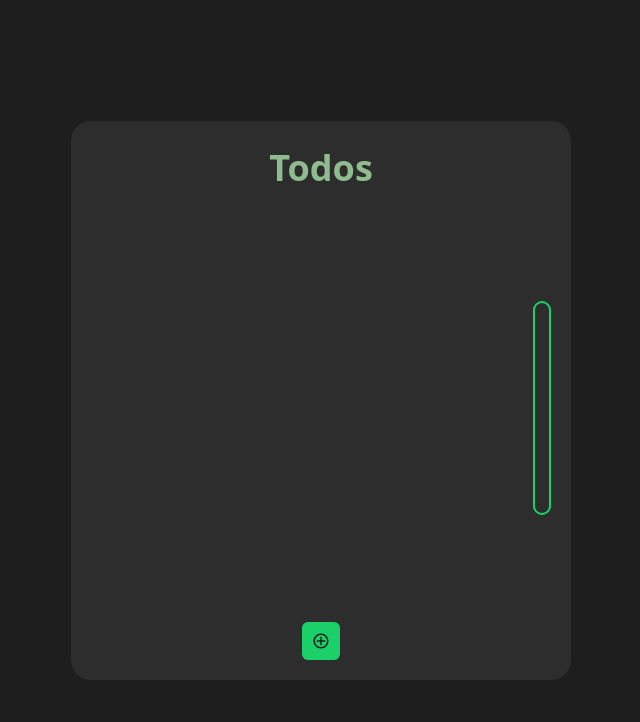
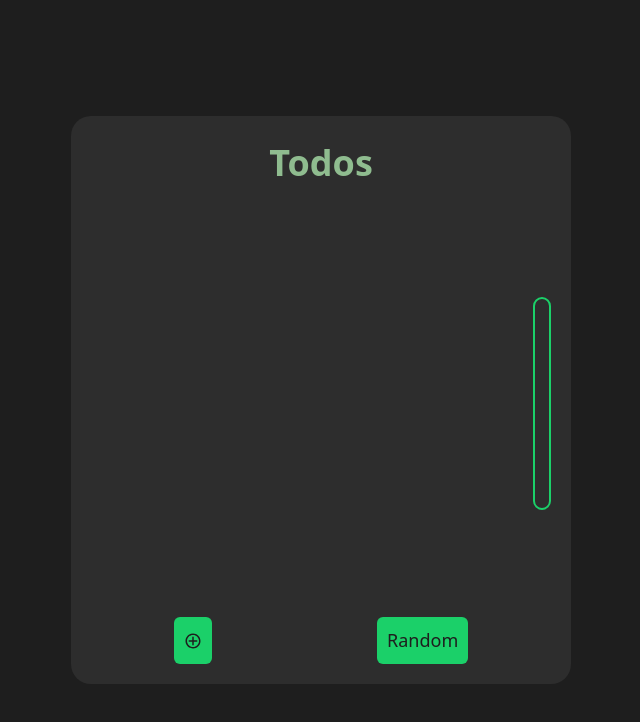
Before and after one commit to lemiprogram/react-week3, a React (Vite) app: page / in a window 1280 px wide. Shown: the top 722 px of the page, without its empty margins (319-959 px from the left). Built offline with nearby package versions, Linux system fonts and the light colour scheme.

Commit message:
Added a random todo api functionality

```diff
--- a/src/App.jsx
+++ b/src/App.jsx
@@ -14,8 +14,23 @@ function App() {
   function renderTodos(){
     setProgress(()=>(todos.filter(item=>item.isChecked).length/todos.length)*100 +"%")
   }
-  const addTodoFunc = ()=>{
-    setTodos(t=>[...t,{id:uuidv4(),content:"new Todo",isChecked:false}])
+  const addTodoFunc = (content)=>{
+    setTodos(t=>[...t,{id:uuidv4(),content,isChecked:false}])
+  }
+  const addApiTodos = async()=>{
+    const content = await fetch("https://dummyjson.com/todos/random")
+                .then(res=>{
+                    if(!res.ok){
+                      console.log("This is the issue:")
+                    }
+                    return res.json()
+                    // myClass para is the class given to the
+                })
+                .then(data=>data.todo)
+                .catch(err=>console.error(err))
+
+    addTodoFunc(content)
+
   }
 
   return (
@@ -31,8 +46,12 @@ function App() {
               <div className="progressBar  w-4 rounded-full " style={todos.length?{height:progress}:{height:0}}></div>
             </div>
           </div>
-          <div className="btn-section justify-center">
-            <button className="btn add-todo" onClick={()=>addTodoFunc()}><CgAdd/></button>
+          <div className="btn-section justify-around">
+            <button className="btn add-todo" onClick={()=>addTodoFunc("New Todo")}><CgAdd/></button>
+            <button
+              className='btn'
+              onClick={()=>addApiTodos()}
+            >Random </button>
           </div>
         </div>
       </div>
```
